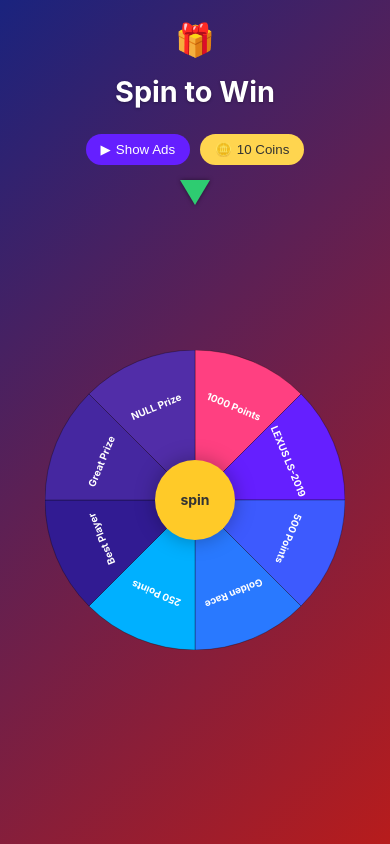
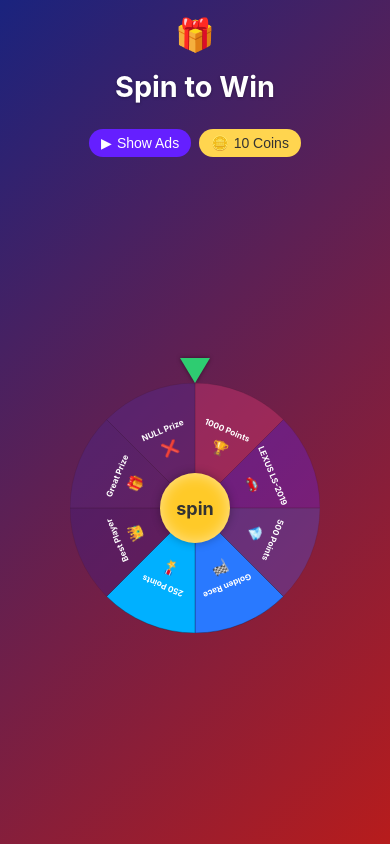
Before and after one commit to AlirezaAzizi145/react-gift-spinner, a React (Create React App) app: page / in a window 390 px wide. Built offline with nearby package versions, Linux system fonts and the light colour scheme.

Commit message:
Added probability-based prize selection system

```diff
--- a/src/App.css
+++ b/src/App.css
@@ -65,12 +65,57 @@
   color: #333;
 }
 
+.winning-message {
+  margin-top: 15px;
+  padding: 10px 15px;
+  background-color: rgba(255, 255, 255, 0.2);
+  border-radius: 10px;
+  animation: fadeIn 0.5s ease;
+}
+
+.winning-message p {
+  margin: 0;
+  font-size: 1rem;
+  font-weight: bold;
+}
+
+@keyframes fadeIn {
+  from {
+    opacity: 0;
+    transform: translateY(-10px);
+  }
+  to {
+    opacity: 1;
+    transform: translateY(0);
+  }
+}
+
 .app-spinner {
   flex-grow: 1;
+  position: relative;
+  margin-top: auto;
   display: flex;
-  align-items: flex-end;
+  align-items: center;
   justify-content: center;
-  padding-bottom: 50px;
-  width: 100%;
-  margin-top: 20px;
 }
+
+/* Mobile responsiveness */
+@media screen and (max-width: 480px) {
+  .app-content {
+    height: 100vh;
+    padding: 0;
+  }
+
+  .app-header {
+    padding: 15px 10px;
+  }
+
+  .app-buttons {
+    gap: 8px;
+  }
+
+  .btn {
+    padding: 6px 12px;
+    font-size: 14px;
+  }
+}
--- a/src/App.js
+++ b/src/App.js
@@ -1,6 +1,58 @@
 import './App.css';
 import GiftSpinner from './components/GiftSpinner';
 import { useState } from 'react';
+
+// Example of custom prizes with images and probabilities
+const customPrizes = [
+  {
+    label: "1000 Points",
+    color: "#ff4081",
+    icon: "🏆",
+    probability: 0  // 5% chance
+  },
+  {
+    label: "LEXUS LS-2019",
+    color: "#651fff",
+    icon: "🚗",
+    probability: 0  // 1% chance (rare)
+  },
+  {
+    label: "500 Points",
+    color: "#3d5afe",
+    icon: "💎",
+    probability: 0  // 15% chance
+  },
+  {
+    label: "Golden Race",
+    color: "#2979ff",
+    icon: "🏁",
+    probability: 0.5  // 10% chance
+  },
+  {
+    label: "250 Points",
+    color: "#00b0ff",
+    icon: "🎖️",
+    probability:0.5  // 30% chance (common)
+  },
+  {
+    label: "Best Player",
+    color: "#311b92",
+    icon: "👑",
+    probability: 0  // 4% chance
+  },
+  {
+    label: "Great Prize",
+    color: "#4527a0",
+    icon: "🎁",
+    probability: 0  // 15% chance
+  },
+  {
+    label: "NULL Prize",
+    color: "#512da8",
+    icon: "❌",
+    probability: 0  // 0% chance - will never be selected
+  }
+];
 
 function App() {
   const [winningPrize, setWinningPrize] = useState(null);
@@ -24,10 +76,19 @@ function App() {
               <span className="coin-icon">🪙</span> 10 Coins
             </button>
           </div>
+
+          {winningPrize && (
+            <div className="winning-message">
+              <p>Congratulations! You won: {winningPrize.icon} {winningPrize.label}</p>
+            </div>
+          )}
         </div>
 
         <div className="app-spinner">
-          <GiftSpinner onPrizeSelected={handlePrizeSelected} />
+          <GiftSpinner
+            onPrizeSelected={handlePrizeSelected}
+            customPrizes={customPrizes}
+          />
         </div>
       </div>
     </div>
--- a/src/components/GiftSpinner.css
+++ b/src/components/GiftSpinner.css
@@ -40,6 +40,29 @@
 
 .wheel-center {
   filter: drop-shadow(0 0 10px rgba(0, 0, 0, 0.3));
+}
+
+/* Stationary center button */
+.center-button {
+  position: absolute;
+  top: 50%;
+  left: 50%;
+  transform: translate(-50%, -50%);
+  width: 80px;
+  height: 80px;
+  border-radius: 50%;
+  background-color: #ffca28;
+  display: flex;
+  align-items: center;
+  justify-content: center;
+  box-shadow: 0 0 10px rgba(0, 0, 0, 0.3), inset 0 0 15px rgba(255, 255, 255, 0.5);
+  z-index: 5;
+}
+
+.spin-text {
+  color: #333;
+  font-weight: bold;
+  font-size: 18px;
 }
 
 .indicator {
@@ -92,3 +115,52 @@
   background-color: #e0e0e0;
   cursor: not-allowed;
 }
+
+/* Segment icon style */
+.segment-icon {
+  width: 20px;
+  height: 20px;
+  fill: white;
+}
+
+/* Improved mobile responsiveness */
+@media screen and (max-width: 768px) {
+  .app-spinner {
+    display: flex;
+    justify-content: center;
+    width: 100%;
+  }
+
+  .gift-spinner-container {
+    width: 100%;
+    height: auto;
+    padding: 0;
+  }
+
+  .wheel-container {
+    width: 280px;
+    height: 280px;
+  }
+
+  .wheel {
+    width: 280px;
+    height: 280px;
+  }
+}
+
+@media screen and (max-width: 480px) {
+  .wheel-container {
+    width: 250px;
+    height: 250px;
+  }
+
+  .wheel {
+    width: 250px;
+    height: 250px;
+  }
+
+  .center-button {
+    width: 70px;
+    height: 70px;
+  }
+}
--- a/src/components/GiftSpinner.js
+++ b/src/components/GiftSpinner.js
@@ -1,21 +1,115 @@
 import React, { useState } from 'react';
 import './GiftSpinner.css';
 
+// Default prizes with icons/images and probabilities
 const prizes = [
-  { label: "1000 Points", color: "#ff4081" },
-  { label: "LEXUS LS-2019", color: "#651fff" },
-  { label: "500 Points", color: "#3d5afe" },
-  { label: "Golden Race", color: "#2979ff" },
-  { label: "250 Points", color: "#00b0ff" },
-  { label: "Best Player", color: "#311b92" },
-  { label: "Great Prize", color: "#4527a0" },
-  { label: "NULL Prize", color: "#512da8" }
+  {
+    label: "1000 Points",
+    color: "#ff4081",
+    icon: "🏆",
+    probability: 0.05  // 5% chance
+  },
+  {
+    label: "LEXUS LS-2019",
+    color: "#651fff",
+    icon: "🚗",
+    probability: 0  // 0% chance
+  },
+  {
+    label: "500 Points",
+    color: "#3d5afe",
+    icon: "💎",
+    probability: 0  // 0% chance
+  },
+  {
+    label: "Golden Race",
+    color: "#2979ff",
+    icon: "🏁",
+    probability: 0  // 0% chance
+  },
+  {
+    label: "250 Points",
+    color: "#00b0ff",
+    icon: "🎖️",
+    probability: 0  // 0% chance
+  },
+  {
+    label: "Best Player",
+    color: "#311b92",
+    icon: "👑",
+    probability: 0  // 0% chance
+  },
+  {
+    label: "Great Prize",
+    color: "#4527a0",
+    icon: "🎁",
+    probability: 0  // 0% chance
+  },
+  {
+    label: "NULL Prize",
+    color: "#512da8",
+    icon: "❌",
+    probability: 1  // 100% chance
+  }
 ];
 
-const GiftSpinner = ({ onPrizeSelected }) => {
+const GiftSpinner = ({ onPrizeSelected, customPrizes }) => {
   const [rotation, setRotation] = useState(0);
   const [spinning, setSpinning] = useState(false);
   const [selectedPrize, setSelectedPrize] = useState(null);
+
+  // Use custom prizes if provided, otherwise use default prizes
+  const spinnerPrizes = customPrizes || prizes;
+
+  // Function to select a prize based on probability weights
+  const selectPrizeByProbability = () => {
+    // Filter out prizes with 0 probability
+    const availablePrizes = spinnerPrizes.filter(prize =>
+      prize.probability !== undefined && prize.probability > 0
+    );
+
+    // If no valid prizes, return a random prize
+    if (availablePrizes.length === 0) {
+      console.log("No prizes with probability > 0, selecting random prize");
+      const randomIndex = Math.floor(Math.random() * spinnerPrizes.length);
+      return {
+        prize: spinnerPrizes[randomIndex],
+        index: randomIndex
+      };
+    }
+
+    // Normalize probabilities to ensure they sum to 1
+    const totalProbability = availablePrizes.reduce(
+      (sum, prize) => sum + (prize.probability || 0), 0
+    );
+
+    // Create probability ranges for selection
+    let cumulativeProbability = 0;
+    const probabilityRanges = availablePrizes.map(prize => {
+      const normalizedProbability = (prize.probability || 0) / totalProbability;
+      const range = {
+        prize,
+        start: cumulativeProbability,
+        end: cumulativeProbability + normalizedProbability
+      };
+      cumulativeProbability += normalizedProbability;
+      return range;
+    });
+
+    // Generate a random number between 0 and 1
+    const random = Math.random();
+
+    // Find the prize that matches the random number
+    const selectedRange = probabilityRanges.find(
+      range => random >= range.start && random < range.end
+    );
+
+    // Find the original index in spinnerPrizes array
+    const index = spinnerPrizes.findIndex(prize => prize.label === selectedRange.prize.label);
+
+    console.log("Selected prize:", selectedRange.prize.label, "at index:", index);
+    return { prize: selectedRange.prize, index };
+  };
 
   const spinWheel = () => {
     if (spinning) return;
@@ -23,35 +117,72 @@ const GiftSpinner = ({ onPrizeSelected }) => {
     setSpinning(true);
     setSelectedPrize(null);
 
-    // Generate a random rotation between 2 and 5 full rotations plus a random segment
-    const segmentAngle = 45; // 360 / 8 = 45 degrees per segment
-    const randomSegment = Math.floor(Math.random() * prizes.length);
+    // Select a prize based on probability weights
+    const { prize: selectedPrize, index: selectedIndex } = selectPrizeByProbability();
 
-    // Add a small random offset within the segment (0-80% of segment width) to avoid always landing on segment borders
+    console.log("Selected index:", selectedIndex, "Prize:", selectedPrize.label);
+
+    // Calculate degrees per segment
+    const segmentAngle = 360 / spinnerPrizes.length; // 45 degrees for 8 segments
+
+    // Add a small random offset within the segment (0-80% of segment width)
+    // to avoid always landing on exact center of segment
     const randomOffset = Math.random() * (segmentAngle * 0.8);
 
-    const randomDegrees = (randomSegment * segmentAngle) + randomOffset;
-    // Ensure at least 2 full rotations (720 degrees) plus the random position
-    const minRotations = 720;
-    const extraRotations = Math.floor(Math.random() * 4) * 360; // 0-3 extra rotations
-    const totalRotation = minRotations + extraRotations + randomDegrees;
+    // CRITICAL FIX: Calculate the correct rotation to land on the selected prize
+    // The wheel rotates clockwise, so we need to calculate the opposite position
+    // Each segment is 45 degrees (for 8 segments)
+    // To land on segment N, we need to rotate to 360 - (N * 45) degrees
+    // Then adjust for the random offset
+    const landingPosition = 360 - ((selectedIndex * segmentAngle) + randomOffset);
+
+    // Ensure at least 3 full rotations (1080 degrees) plus the position for the selected prize
+    const minRotations = 1080; // At least 3 full rotations
+    const extraRotations = Math.floor(Math.random() * 3) * 360; // 0-2 extra rotations
+
+    const totalRotation = minRotations + extraRotations + landingPosition;
+
+    console.log("Landing position:", landingPosition, "Total rotation:", totalRotation);
 
     setRotation(totalRotation);
 
-    // Calculate which prize was selected
+    // Set the selected prize after animation completes
     setTimeout(() => {
-      const finalRotation = totalRotation % 360;
-      // We need to convert the rotation to determine the prize
-      const normalizedDegree = (360 - finalRotation) % 360;
-      const selectedIndex = Math.floor(normalizedDegree / segmentAngle);
-
-      setSelectedPrize(prizes[selectedIndex]);
+      setSelectedPrize(selectedPrize);
       setSpinning(false);
 
       if (onPrizeSelected) {
-        onPrizeSelected(prizes[selectedIndex]);
+        onPrizeSelected(selectedPrize);
       }
     }, 3000); // Match this with the CSS animation duration
+  };
+
+  // Helper function to render icon/image
+  const renderIcon = (prize, x, y) => {
+    // Check if the icon is an image URL (string starting with http or data:)
+    if (typeof prize.icon === 'string' && (prize.icon.startsWith('http') || prize.icon.startsWith('data:'))) {
+      return (
+        <image
+          href={prize.icon}
+          x={x - 10}
+          y={y - 15}
+          width="20"
+          height="20"
+        />
+      );
+    }
+    // Otherwise, render as text (emoji or text icon)
+    return (
+      <text
+        x={x}
+        y={y - 12}
+        fill="white"
+        fontSize="16"
+        textAnchor="middle"
+      >
+        {prize.icon}
+      </text>
+    );
   };
 
   // Create segments using SVG paths
@@ -61,7 +192,7 @@ const GiftSpinner = ({ onPrizeSelected }) => {
     const centerX = 150;
     const centerY = 150;
 
-    prizes.forEach((prize, index) => {
+    spinnerPrizes.forEach((prize, index) => {
       const startAngle = index * 45; // 45 degrees per segment
       const endAngle = (index + 1) * 45;
 
@@ -79,15 +210,23 @@ const GiftSpinner = ({ onPrizeSelected }) => {
       const largeArcFlag = 0; // 0 for arcs less than 180 degrees
       const path = `M ${centerX} ${centerY} L ${x1} ${y1} A ${radius} ${radius} 0 ${largeArcFlag} 1 ${x2} ${y2} Z`;
 
-      // Calculate position for the text
+      // Calculate position for the text and icon
       const textAngle = (startAngle + endAngle) / 2 - 90; // Average angle, adjusted to start from top
       const textRad = textAngle * Math.PI / 180;
+
+      // Position text farther out from center
       const textRadius = radius * 0.65; // Position text at 65% of radius
       const textX = centerX + textRadius * Math.cos(textRad);
       const textY = centerY + textRadius * Math.sin(textRad);
 
+      // Position icon closer to center
+      const iconRadius = radius * 0.4; // Position icon at 40% of radius
+      const iconX = centerX + iconRadius * Math.cos(textRad);
+      const iconY = centerY + iconRadius * Math.sin(textRad);
+
       // Create text rotation
       const textRotation = textAngle + 90; // Adjust text rotation so it's radial
+      const iconRotation = textRotation; // Same rotation for icon
 
       segments.push(
         <g key={index}>
@@ -95,7 +234,12 @@ const GiftSpinner = ({ onPrizeSelected }) => {
             d={path}
             fill={prize.color}
             className={selectedPrize && selectedPrize.label === prize.label ? 'segment highlighted' : 'segment'}
+            style={{
+              opacity: prize.probability === 0 ? 0.3 : 1 // Dim segments with zero probability
+            }}
           />
+
+          {/* Prize label */}
           <text
             x={textX}
             y={textY}
@@ -107,6 +251,11 @@ const GiftSpinner = ({ onPrizeSelected }) => {
           >
             {prize.label}
           </text>
+
+          {/* Prize icon/image */}
+          <g transform={`rotate(${iconRotation}, ${iconX}, ${iconY})`}>
+            {prize.icon && renderIcon(prize, iconX, iconY)}
+          </g>
         </g>
       );
     });
@@ -132,10 +281,13 @@ const GiftSpinner = ({ onPrizeSelected }) => {
         >
           {createSegments()}
 
-          {/* Center circle */}
-          <circle cx="150" cy="150" r="40" fill="#ffca28" className="wheel-center" />
-          <text x="150" y="155" textAnchor="middle" fill="#333" fontWeight="bold" fontSize="14">spin</text>
+          {/* Remove center circle from rotating part */}
         </svg>
+
+        {/* Add a stationary center button */}
+        <div className="center-button">
+          <div className="spin-text">spin</div>
+        </div>
 
         {/* Make the wheel interactive */}
         <div
```
